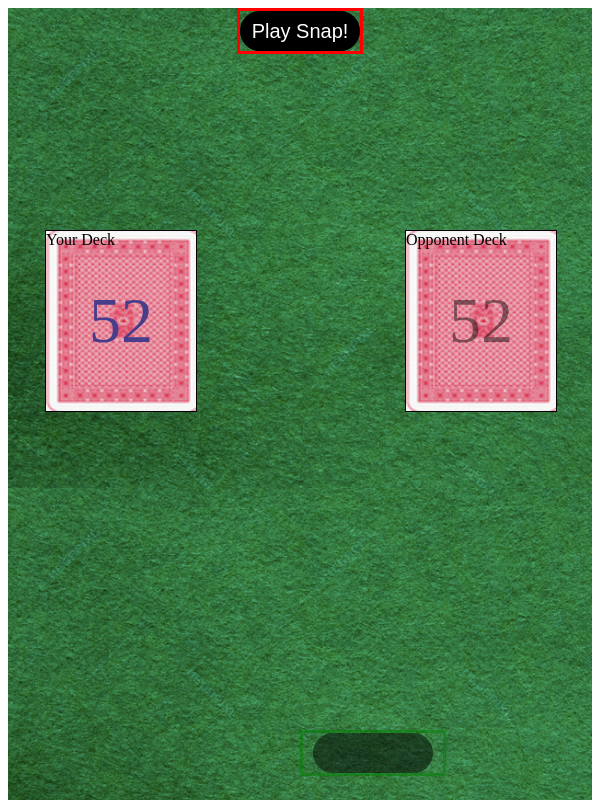
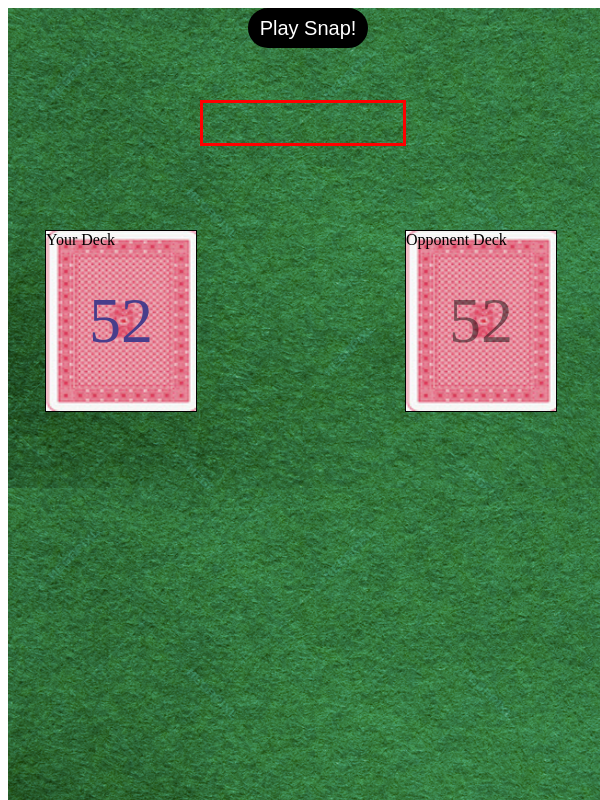
Before and after one commit to ben-ghirardani/Snap-, a React (Create React App) app: page / in a window 600 px wide. Shown: the top 800 px of the page. Built offline with nearby package versions, Linux system fonts and the light colour scheme.

Commit message:
refactoring CSS and preparing to split turn count up into player and opponent

```diff
--- a/public/main.css
+++ b/public/main.css
@@ -12,13 +12,13 @@
     }
 
     .player-container {
-        height: 90px;
-        width: 75px;
+        height: 150px;
+        width: 125px;
         position: fixed;
         top: 80%;
         left: 50%;
-        margin-top: -45px;
-        margin-left: -37.5px;
+        margin-top: -75px;
+        margin-left: -62.5px;
         border-style: solid;
         border-color: black;
         border-width: 1px;
@@ -27,13 +27,13 @@
 
     /* must match location of .player-container */
     .playCard {
-        height: 90px;
-        width: 75px;
+        height: 150px;
+        width: 125px;
         position: fixed;
         top: 80%;
         left: 50%;
-        margin-top: -45px;
-        margin-left: -37.5px;
+        margin-top: -75px;
+        margin-left: -62.5px;
         border-width: 1px;
         opacity: 0.0;
     }
@@ -42,12 +42,12 @@
         position: fixed;
         top: 50%;
         left: 50%;
-        height: 90px;
-        width: 75px;
+        height: 150px;
+        width: 125px;
         /* negative margin-top of half the height, negative margin-left of half the width to centre component */
         /* otherwise top left corner is centered */
-        margin-top: -45px;
-        margin-left: -37.5px;
+        margin-top: -75px;
+        margin-left: -62.5px;
         border-style: solid;
         border-color: black;
         border-width: 1px;
@@ -57,12 +57,12 @@
         position: fixed;
         top: 50%;
         left: 50%;
-        height: 90px;
-        width: 75px;
+        height: 150px;
+        width: 125px;
         /* negative margin-top of half the height, negative margin-left of half the width to centre component */
         /* otherwise top left corner is centered */
-        margin-top: -45px;
-        margin-left: -37.5px;
+        margin-top: -75px;
+        margin-left: -62.5px;
         border-style: solid;
         border-color: black;
         border-width: 1px;
@@ -78,35 +78,33 @@
     }
 
     .opponent-container {
-        height: 90px;
-        width: 75px;
+        height: 150px;
+        width: 125px;
         position: fixed;
         top: 20%;
         left: 50%;
-        margin-top: -45px;
-        margin-left: -37.5px;
+        margin-top: -75px;
+        margin-left: -62.5px;
         border-style: solid;
         border-color: black;
         border-width: 1px
     }
 
     .check-for-win {
-        height: 90px;
-        width: 75px;
+        height: 150px;
+        width: 125px;
         margin-top: 50%;
-        /* margin-left: auto; */
-        /* margin-right: auto; */
         border-style: solid;
-        border-color: red;
+        border-color: black;
         /* centres button */
         display: flex;
         justify-content: center;
         position: fixed;
         top: 50%;
         left: 50%;
-        margin-top: -45px;
-        margin-left: -37.5px;
-        opacity: 0.5;
+        margin-top: -75px;
+        margin-left: -62.5px;
+        opacity: 0.0;
     }
 
     /* centralize button within check-for-win div */
@@ -115,13 +113,15 @@
         margin-right: auto;
         border-style: solid;
         border-color: black;
-        height: 90px;
-        width: 75px;
+        height: 150px;
+        width: 125px;
     }
 
     .message-centre {
+        border-style: solid;
+        border-color: red;
         position: fixed;
-        top: 15%;
+        top: 65%;
         left: 50%;
         height: 40px;
         width: 200px;
@@ -148,8 +148,6 @@
 
     .center-play-snap {
         margin: 0 auto;
-        border-style: solid;
-        border-color: red;
         height: 40px;
         width: 120px;
     }
@@ -296,8 +294,6 @@
 
     .center-play-snap {
         margin: 0 auto;
-        border-style: solid;
-        border-color: red;
         height: 40px;
         width: 120px;
     }
@@ -444,8 +440,6 @@
 
     .center-play-snap {
         margin: 0 auto;
-        border-style: solid;
-        border-color: red;
         height: 40px;
         width: 120px;
     }
@@ -592,8 +586,6 @@
 
     .center-play-snap {
         margin: 0 auto;
-        border-style: solid;
-        border-color: red;
         height: 40px;
         width: 120px;
     }
@@ -740,8 +732,6 @@
 
     .center-play-snap {
         margin: 0 auto;
-        border-style: solid;
-        border-color: red;
         height: 40px;
         width: 120px;
     }
@@ -766,8 +756,10 @@
 /* generic */
 /* generic */
 
+
 .App {
-    height: 2000px;
+    height: 100vh;
+    width: 100vw;
 }
 
 
--- a/src/App.js
+++ b/src/App.js
@@ -236,7 +236,6 @@
                 winner={this.state.winner}
                 />
                 <NoMatchMessage
-
                 />
             </div>
 
```
Also changed, not shown: src/notes.md (+3 -7 lines).
